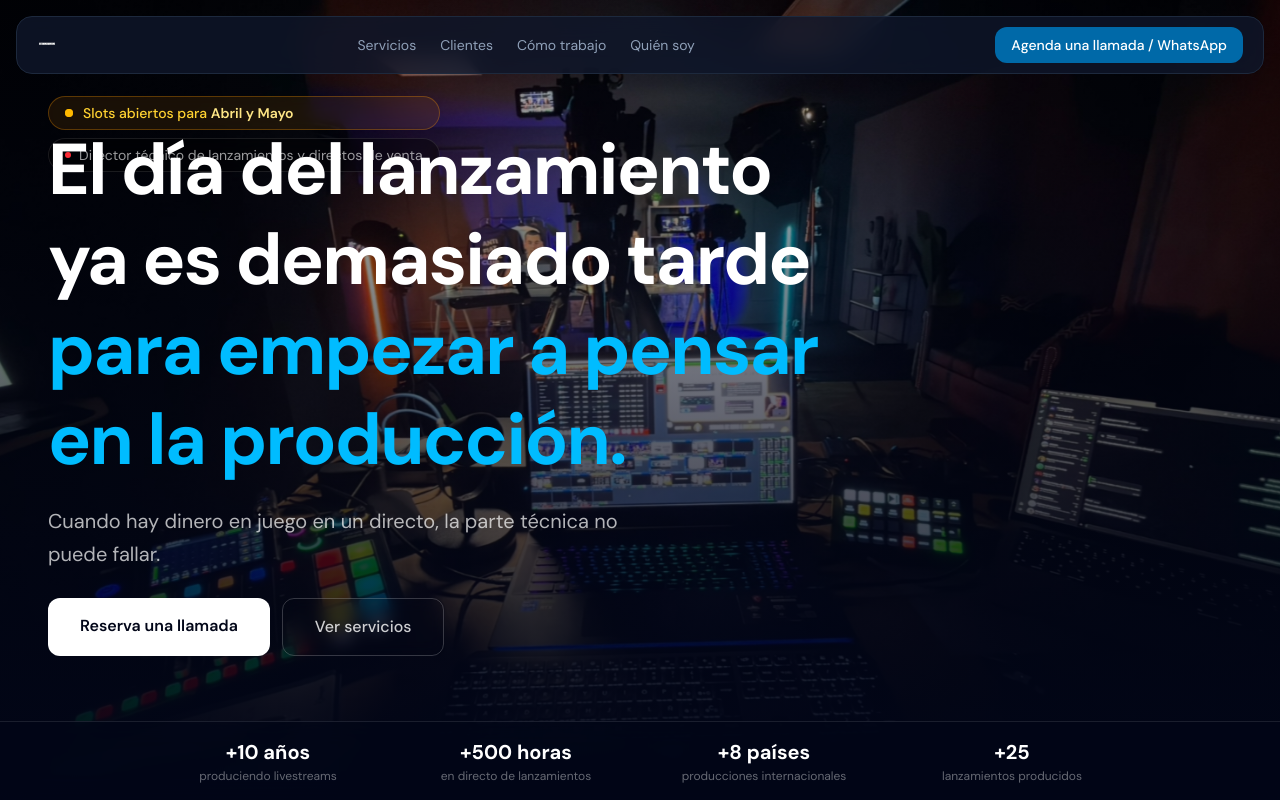
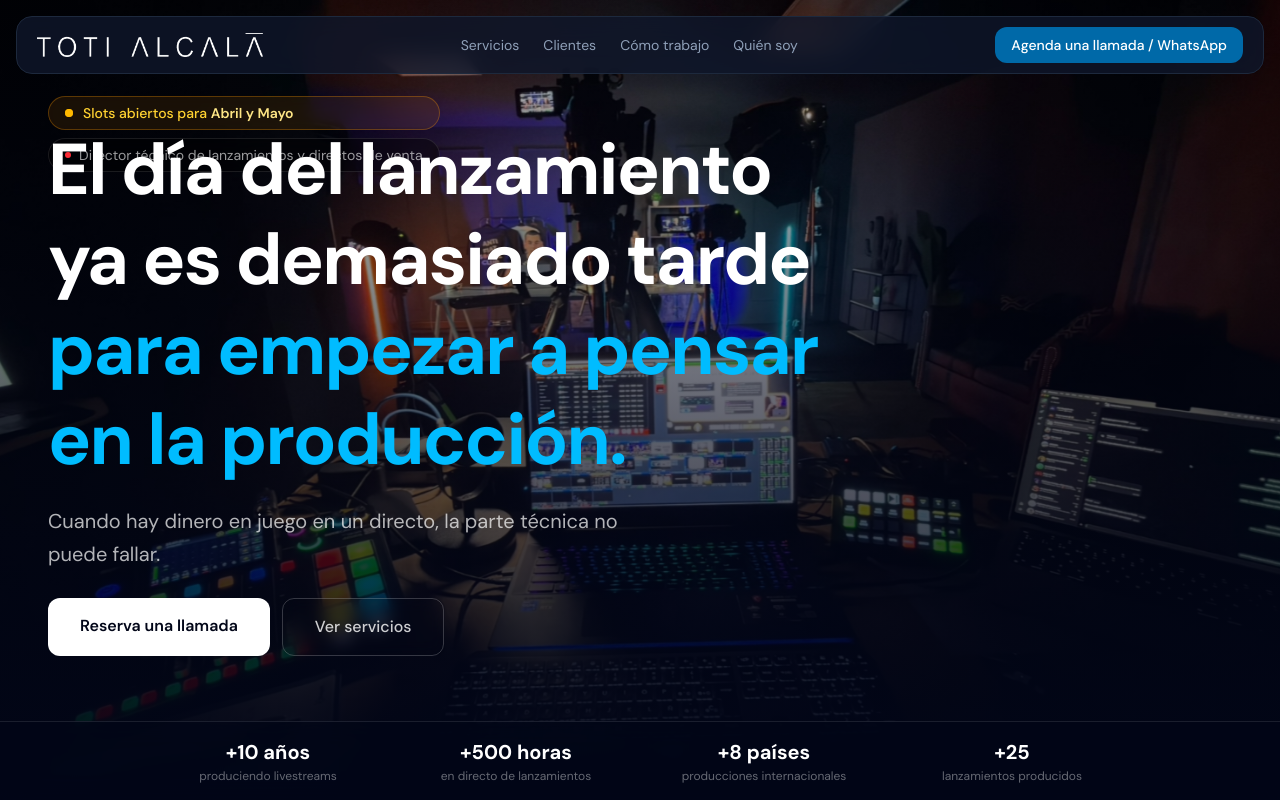
Before and after one commit to totialcala/totialcala-web, a Next.js app: page / in a window 1280 px wide. Shown: the top 800 px of the page. Built offline with nearby package versions, Linux system fonts and the light colour scheme; grey boxes are pictures that could not be loaded.

Commit message:
fix: logo size restored

```diff
--- a/components/Navbar.tsx
+++ b/components/Navbar.tsx
@@ -12,11 +12,11 @@ export default function Navbar() {
         className="cursor-pointer"
       >
         <Image
-          src="/images/logo.svg"
+          src="/images/logo-navbar.png"
           alt="Toti Alcalà"
-          width={140}
-          height={20}
-          className="h-5 w-auto"
+          width={160}
+          height={22}
+          className="h-6 w-auto"
         />
       </button>
 
```
